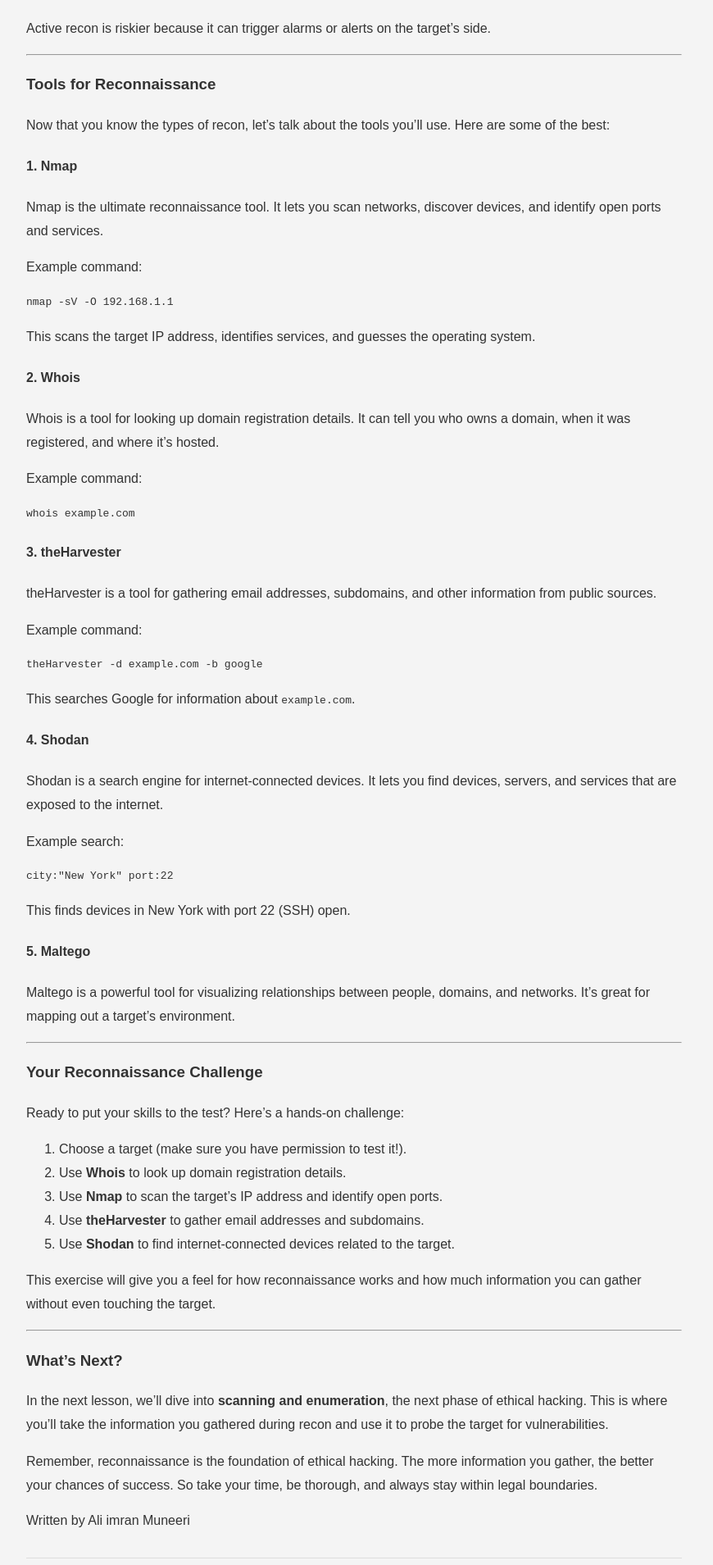
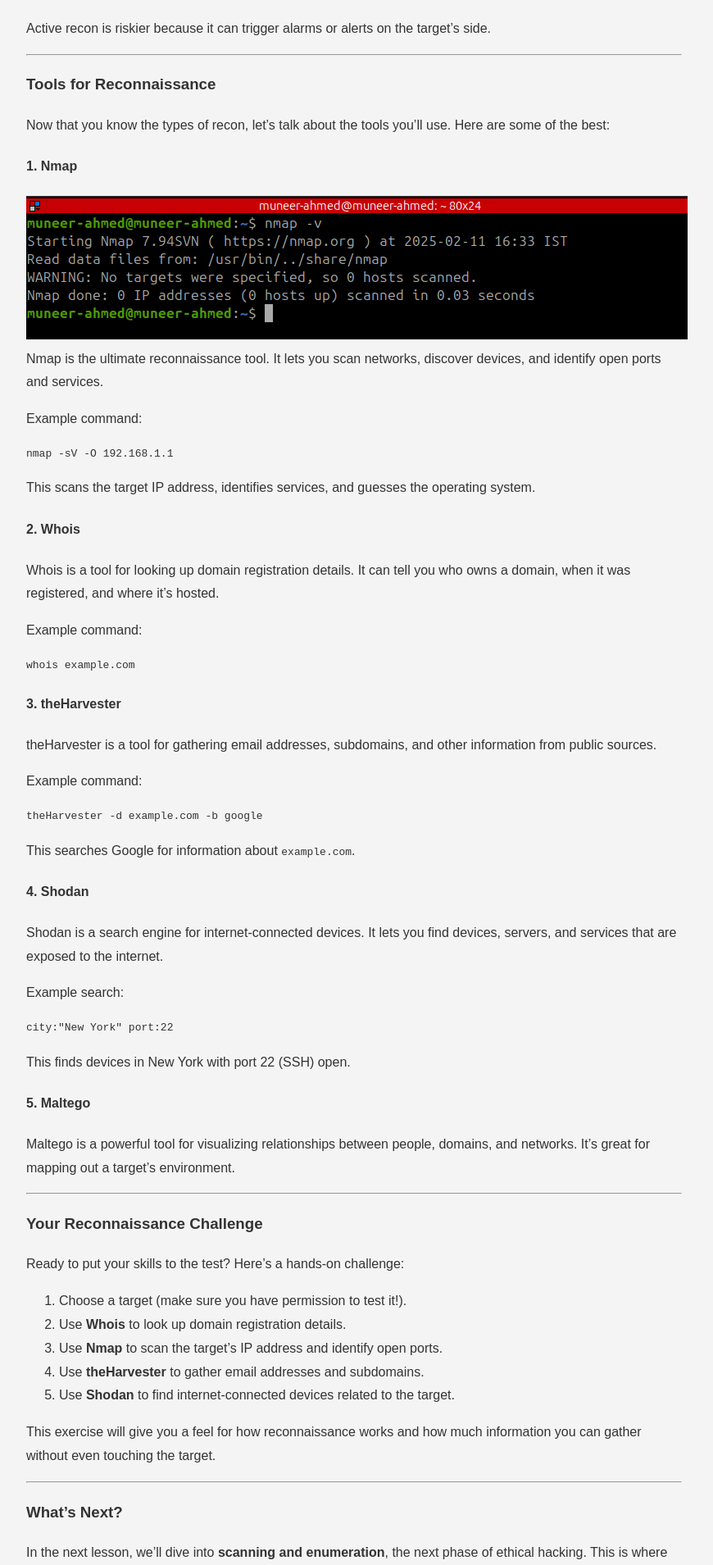
Before and after one commit to tecofers/tecofers.github.io, a Jekyll site: the page built from _posts/2025-02-11-Reconnaissance-in-ethical-hacking.md, in a window 1280 px wide. Shown: the part 1777-3686 px from the top of the page at 82% size, without its empty margins (208-1078 px from the left). Built offline with Jekyll 4.4.1, drawn with Linux system fonts in a browser that asks for light colours; comment, search, counter and statistics services are not loaded.

Commit message:
Update 2025-02-11-Reconnaissance-in-ethical-hacking.md

```diff
--- a/_posts/2025-02-11-Reconnaissance-in-ethical-hacking.md
+++ b/_posts/2025-02-11-Reconnaissance-in-ethical-hacking.md
@@ -74,6 +74,7 @@
 
 #### **1. Nmap**
 
+![Alt text](/assets/images/2025-02-11_16-42.png)
 Nmap is the ultimate reconnaissance tool. It lets you scan networks, discover devices, and identify open ports and services.
 
 Example command:
```
